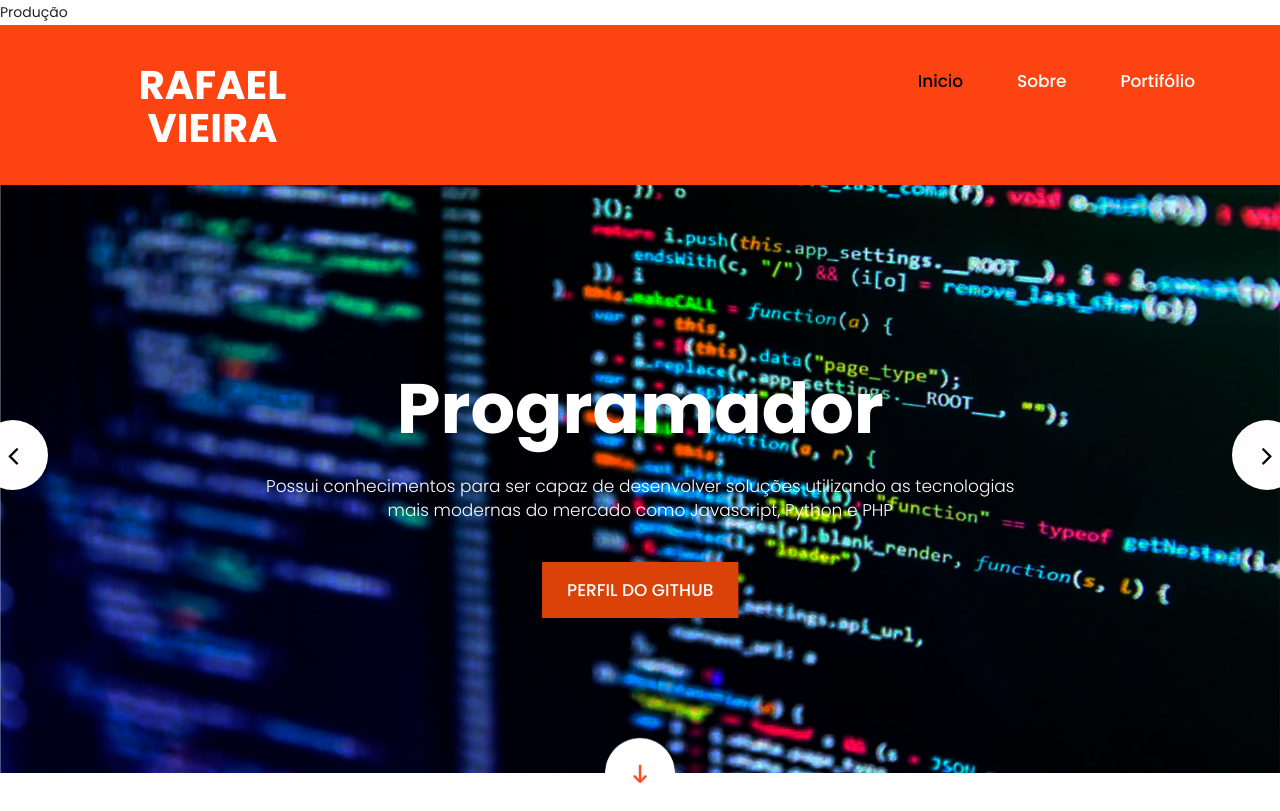
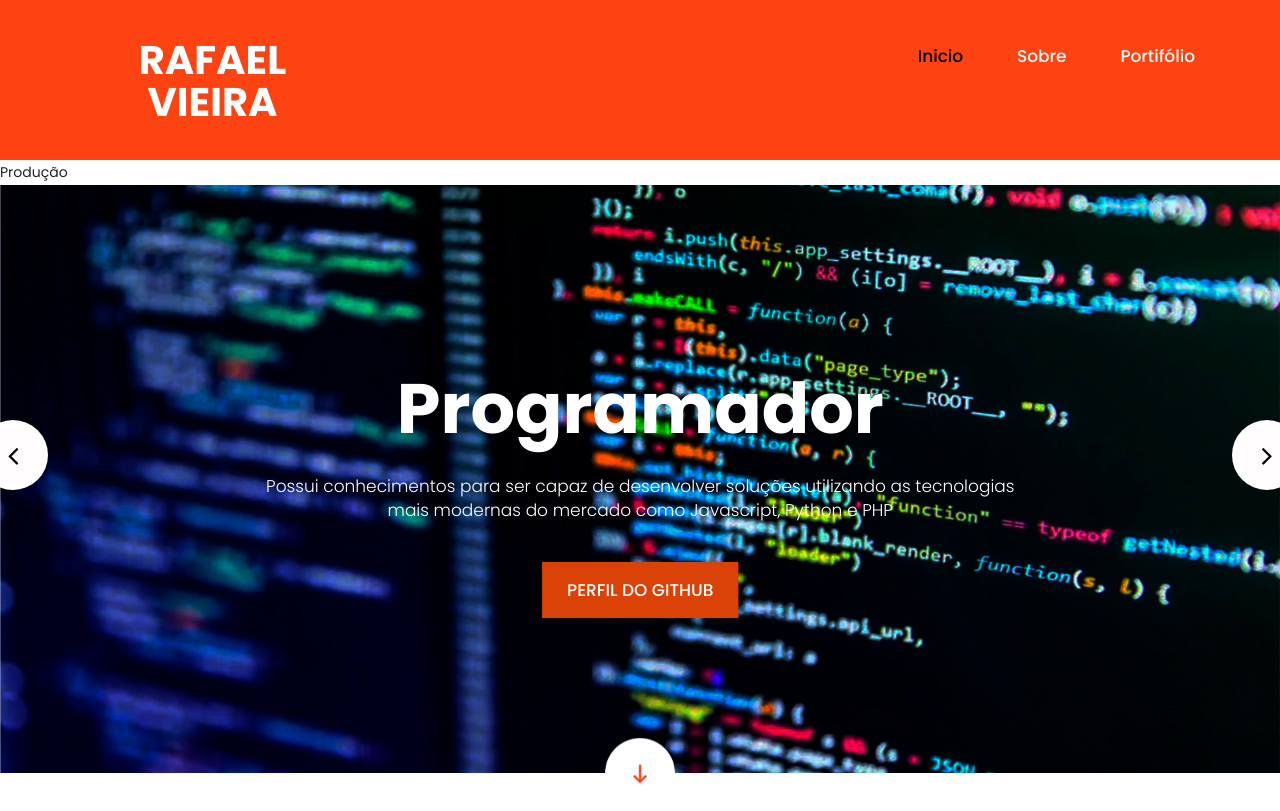
Before and after one commit to Dev-Rafael-Vieira/meu-portifolio, a plain HTML site: page index.html in a window 1280 px wide. Shown: the top 811 px of the page. Drawn offline with nearby package versions, Linux system fonts and the light colour scheme.

Commit message:
Update index.html

```diff
--- a/index.html
+++ b/index.html
@@ -30,7 +30,7 @@
       <script src="https://oss.maxcdn.com/respond/1.4.2/respond.min.js"></script><![endif]-->
    </head>
    <!-- body -->
-   <body class="main-layout"><a href="https://dev-rafael-vieira.github.io/meu-portifolio/producao.html" >Produção</a>
+   <body class="main-layout">
       <!-- loader  -->
       <div class="loader_bg">
          <div class="loader"><img src="images/loading.gif" alt="#" /></div>
@@ -67,7 +67,7 @@
          </div>
          <!-- end header inner -->
       </header>
-      <!-- end header -->
+      <!-- end header --><a href="https://dev-rafael-vieira.github.io/meu-portifolio/producao.html" >Produção</a>
       <section class="slider_section">
          <div id="myCarousel" class="carousel slide banner-main" data-ride="carousel">
             <div class="carousel-inner">
```
